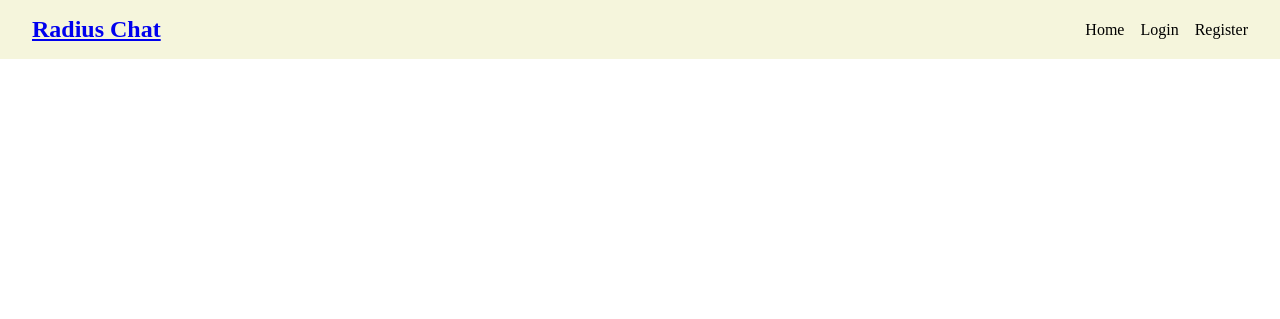
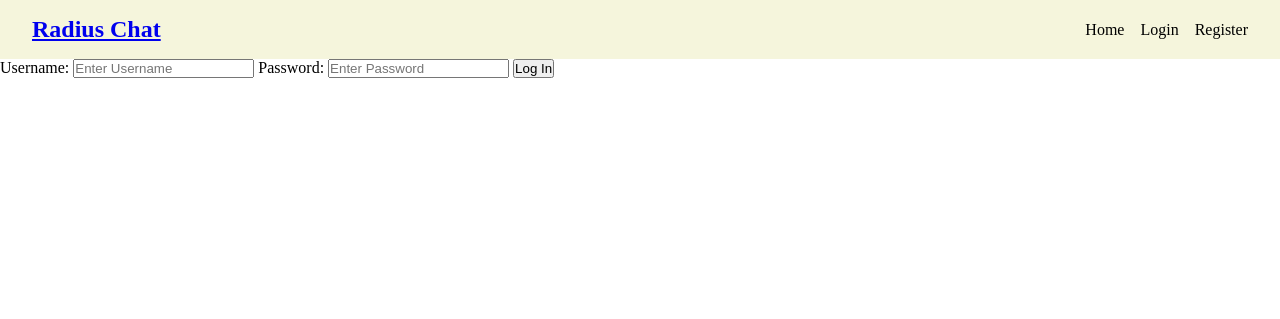
Before and after one commit to Yugsolanki/radius-chat, a Django app: page /login/ in a window 1280 px wide. Shown: the top 319 px of the page. Run offline with Django 4.2, Linux system fonts and the light colour scheme.

Commit message:
login, logout, register done

```diff
--- a/base/templates/base/login.html
+++ b/base/templates/base/login.html
@@ -2,6 +2,16 @@
 {% load static %}
 {% block content %}
 
+<form action="" method="POST">
+    {% csrf_token %}
 
+    <label>Username:</label>
+    <input type="text" name="username" placeholder="Enter Username" />
+
+    <label>Password:</label>
+    <input type="password" name="password" placeholder="Enter Password" />
+
+    <input type="submit" value="Log In"/>
+</form>
 
 {% endblock content %}
--- a/base/templates/base/register.html
+++ b/base/templates/base/register.html
@@ -2,6 +2,10 @@
 {% load static %}
 {% block content %}
 
-
+<form action="" method="POST">
+    {% csrf_token %}
+    {{form.as_p}}
+    <input type="submit" value="Submit"/>
+</form>
 
 {% endblock content %}
--- a/base/urls.py
+++ b/base/urls.py
@@ -4,8 +4,10 @@ from django.views.generic import TemplateView
 
 urlpatterns = [
     path('', views.home, name='home'),
-    path('login/', views.login, name='login'),
+    path('login/', views.loginUser, name='login'),
     path('register/', views.register, name='register'),
+    path('logout/', views.logoutUser, name='logout'),
+
     path('room/', views.room, name='room'),
     path('createroom/', views.createroom, name='createroom')
 ]
--- a/base/views.py
+++ b/base/views.py
@@ -1,5 +1,6 @@
 from django.shortcuts import render, redirect
 from django.contrib import messages
+from django.contrib.auth import authenticate, login, logout
 from django.contrib.auth.decorators import login_required
 from django.views import generic
 from .models import Room, Message, User, Location
@@ -8,15 +9,41 @@ import geocoder
 
 def getLocation():
     g = geocoder.ip('me')
-    userLatitude, userLongitude = getLatLng()
+    userLatitude, userLongitude = g.latlng
     location = Location.objects.create(latitude=userLatitude, longitude=userLongitude)
     return location
 
 def home(request):
     return render(request, 'base/home.html')
 
-def login(request):
-    return render(request, 'base/login.html')
+def loginUser(request):
+    page = 'login'
+    if request.user.is_authenticated:
+        return redirect('home')
+
+    if request.method == 'POST':
+        username = request.POST.get('username').lower()
+        password = request.POST.get('password')
+
+        try:
+            user = User.objects.get(username=username)
+        except:
+            messages.error(request, 'User does not exist')
+
+        user = authenticate(request, username=username, password=password)
+
+        if user is not None:
+            login(request, user)
+            return redirect('home')
+        else:
+            messages.error(request, 'Username OR password does not exit')
+
+    context = {'page': page}
+    return render(request, 'base/login.html', context)
+
+def logoutUser(request):
+    logout(request)
+    return redirect('home')
 
 def register(request):
     form = MyUserCreationForm()
@@ -25,8 +52,8 @@ def register(request):
         if form.is_valid():
             user = form.save(commit=False)
             user.username = user.username.lower()
+            user.location = getLocation()
             user.save()
-            login(request, user)
             return redirect('home')
         else:
             messages.error(request, 'An error occurred during registration')
--- a/templates/main.html
+++ b/templates/main.html
@@ -43,8 +43,12 @@
     </div>
     <div class="nav-links">
       <a href="{% url 'home' %}">Home</a>
-      <a href="{% url 'login' %}">Login</a>
-      <a href="{% url 'register' %}">Register</a>
+      {% if request.user.is_authenticated %}
+        <a href="{% url 'logout' %}">Logout</a>
+      {% else %}
+        <a href="{% url 'login' %}">Login</a>
+        <a href="{% url 'register' %}">Register</a>
+      {% endif %}
     </div>
   </nav>
 
```
Also changed, not shown: db.sqlite3.
